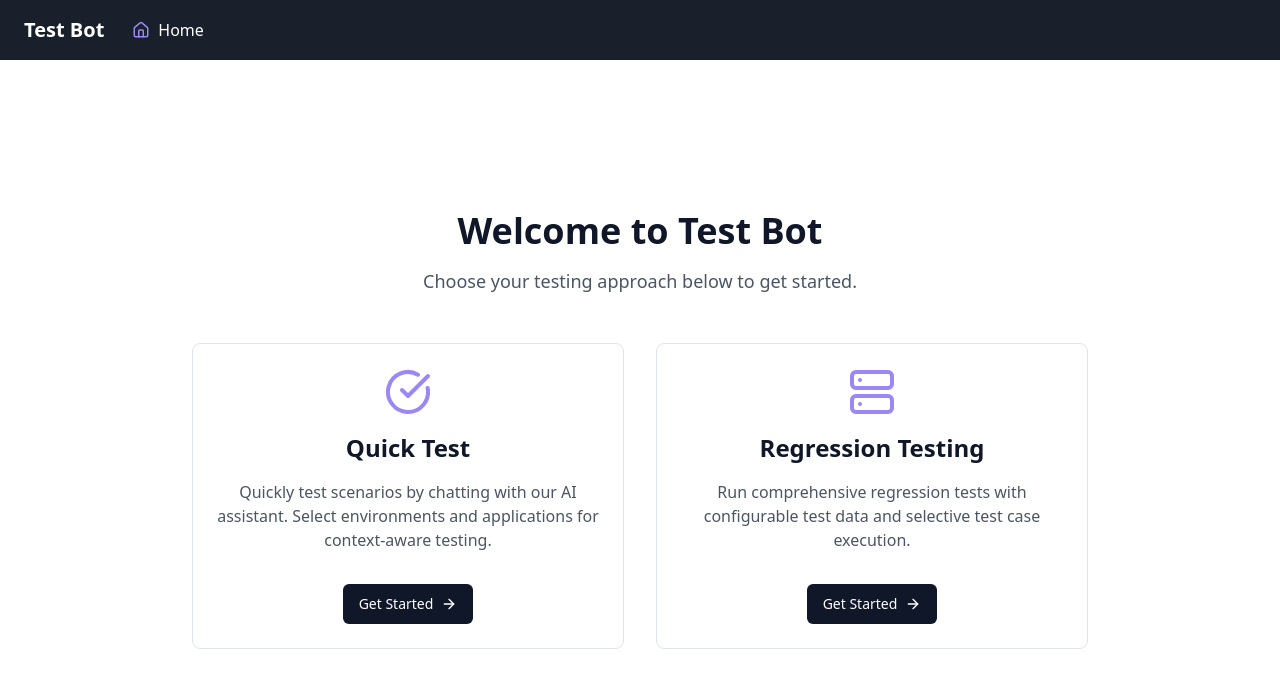
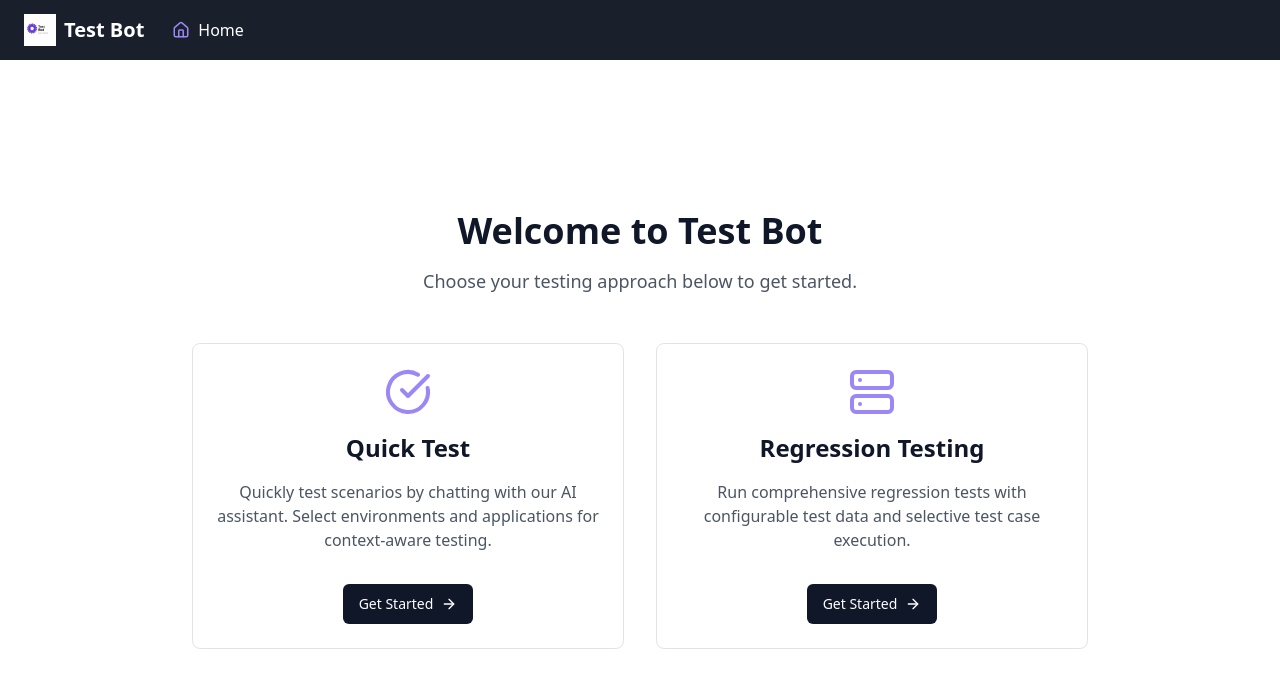
Before and after one commit to SabarigirivasanB/test-bot-app, a React (Vite) app: page / in a window 1280 px wide. Shown: the top 688 px of the page. Built offline with nearby package versions, Linux system fonts and the light colour scheme.

Commit message:
Add logo to application

```diff
--- a/src/components/Navbar.tsx
+++ b/src/components/Navbar.tsx
@@ -10,7 +10,14 @@ const Navbar = () => {
     <nav className="bg-[#1A1F2C] text-white px-6 py-3">
       <div className="flex items-center justify-between">
         <div className="flex items-center space-x-4">
-          <h1 className="text-xl font-bold">Test Bot</h1>
+          <Link to="/" className="flex items-center gap-2">
+            <img
+              src="/lovable-uploads/eb5e62fb-6c65-4a02-a6a8-d6f099b0df11.png"
+              alt="Test Bot Logo"
+              className="h-8 w-8"
+            />
+            <span className="text-xl font-bold">Test Bot</span>
+          </Link>
           <div className="flex space-x-4">
             <Link
               to="/"
```
Also changed, not shown: public/lovable-uploads/eb5e62fb-6c65-4a02-a6a8-d6f099b0df11.png (added).
